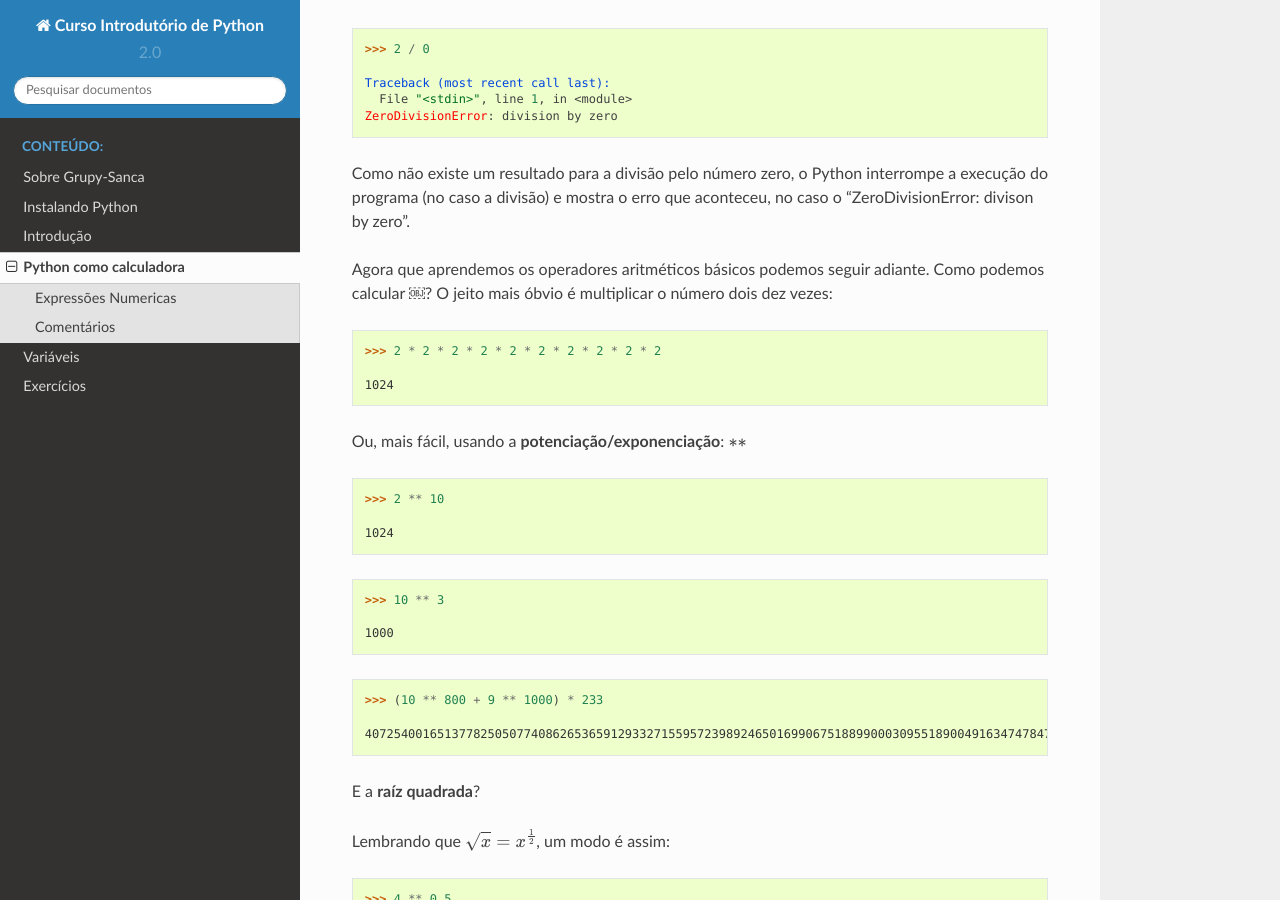
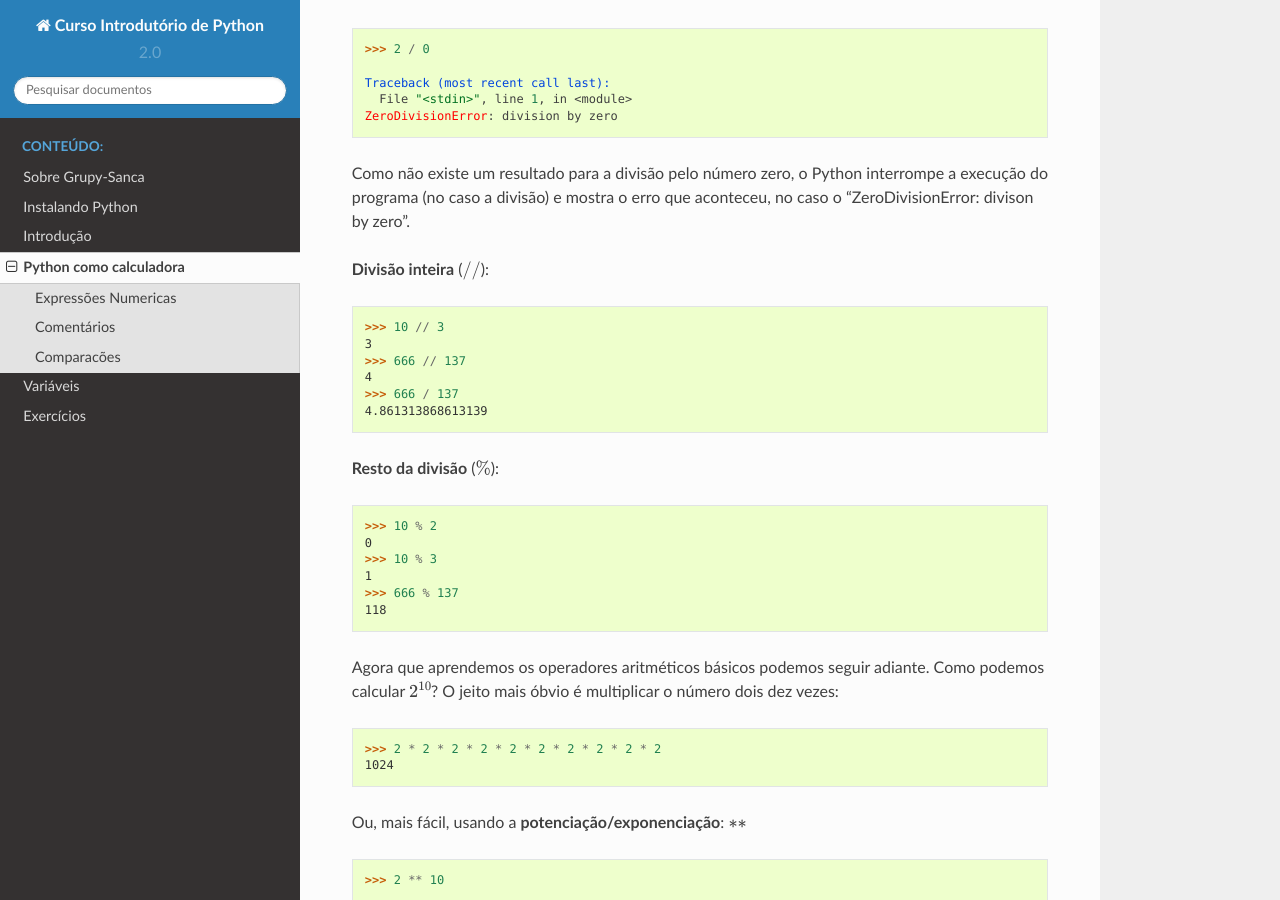
Before and after one commit to grupy-sanca/curso-python, a Sphinx documentation site: the page built from material/source/calculadora.rst, in a window 1280 px wide and 900 px high, scrolled down 1271 px. Built offline with Sphinx 7.4.7 and the Read the Docs theme 2.0.0, drawn with Linux system fonts in a browser that asks for light colours; some of the changed text lies outside the part shown.

Commit message:
pequenas modificacoes devido ao PR do micky

```diff
--- a/material/source/calculadora.rst
+++ b/material/source/calculadora.rst
@@ -79,15 +79,36 @@
 interrompe a execução do programa (no caso a divisão) e mostra o erro que
 aconteceu, no caso o "ZeroDivisionError: divison by zero".
 
+**Divisão inteira** (:math:`//`):
+
+.. code:: python
+
+   >>> 10 // 3
+   3
+   >>> 666 // 137
+   4
+   >>> 666 / 137
+   4.861313868613139
+
+**Resto da divisão** (:math:`\%`):
+
+.. code:: python
+
+   >>> 10 % 2
+   0
+   >>> 10 % 3
+   1
+   >>> 666 % 137
+   118
+
+
 Agora que aprendemos os operadores aritméticos básicos podemos seguir
-adiante. Como podemos calcular ￼? O jeito mais óbvio é multiplicar o
-número dois dez vezes:
-
+adiante. Como podemos calcular :math:`2^{10}`? O jeito mais óbvio é
+multiplicar o número dois dez vezes:
 
 .. code:: python
 
    >>> 2 * 2 * 2 * 2 * 2 * 2 * 2 * 2 * 2 * 2
-
    1024
 
 Ou, mais fácil, usando a **potenciação/exponenciação**: :math:`**`
@@ -127,7 +148,6 @@
    >>> import math
 
    >>> math.sqrt(16)
-
    4.0
 
 E o número :math:`\pi`?
@@ -135,7 +155,6 @@
 .. code:: python
 
    >>> math.pi
-
    3.141592653589793
 
 E tenha certeza que fez o ``import math`` anteriormente.
@@ -151,7 +170,7 @@
 
 .. code:: python
 
->>> 3 + 4 * 2
+   >>> 3 + 4 * 2
    11
 
 .. code:: python
@@ -199,3 +219,39 @@
 .. code:: python
 
    >>> # Aqui vai um código só com comentários! Posso falar o que quiser que não será interpretado, lalala, la-le-li-lo-lu. A job we hate to buy thing we don't need.
+
+
+Comparacões
+-----------
+
+Os operadores de comparação em Python são:
+
+========  ===============
+Operação  Significado
+========  ===============
+<         menor que
+<=        menor igual que
+>         maior que
+<=        maior igual que
+==        igual
+!=        diferente
+========  ===============
+
+.. code:: python
+
+   >>> 2 < 10
+   True
+   >>> 2 > 11
+   False
+   >>> 10 > 10
+   False
+   >>> 10 >= 10
+   True
+   >>> 42 == 24
+   False
+   >>> 666 != 137
+   True
+   >>> 8**2 == 60 + 4
+   True
+   >>> 100 != 99 + 3
+   True
--- a/material/source/exercicios.rst
+++ b/material/source/exercicios.rst
@@ -9,6 +9,8 @@
    é a sua velocidade média em m/s?
 
    .. _ex_expressoes-numericas:
+
+#. Calcule o resto da divisão de 10 por 3.
 
 #. Resolva essa expressão numérica usando Python:
 
```
Also changed, not shown: other parts of material/source/calculadora.rst (+2 -1 lines), material/source/introducao.rst (+37 -0 lines), material/source/variaveis.rst (+8 -1 lines).
